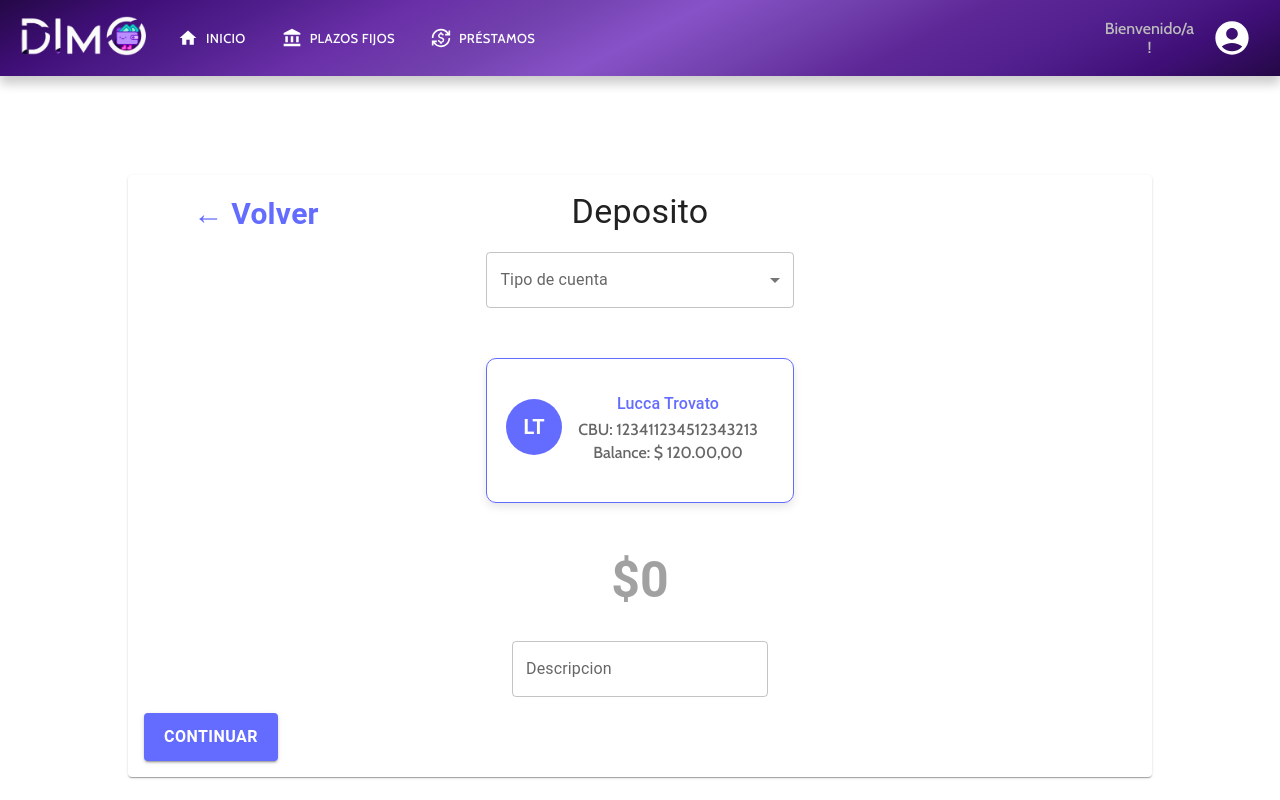
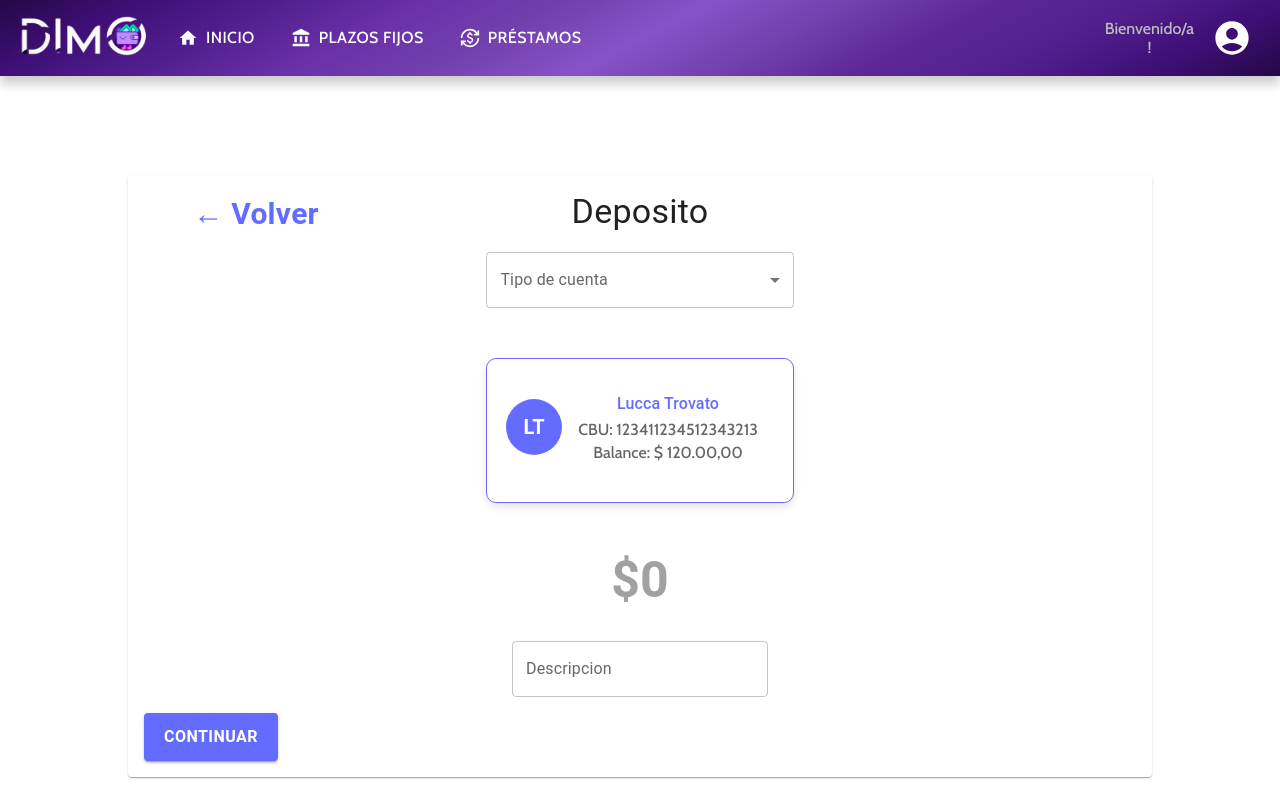
Before and after one commit to alkemyTech/BBVA-FS-W5-Front-S1, a React (Vite) app: page /depositmoney in a window 1280 px wide. Shown: the top 800 px of the page. Built offline with nearby package versions, Linux system fonts and the light colour scheme.

Commit message:
Realizamos mods

```diff
--- a/src/components/Home/Home.jsx
+++ b/src/components/Home/Home.jsx
@@ -73,7 +73,7 @@ export default function Home() {
         <Grid container flexDirection="column" sx={{p:3}} spacing={4}>
             <Grid item size={12}>
                 <Grid container justifyContent="center">
-                    <Typography variant="h4" color="initial" sx={{fontWeight:"bold", color:"#6655D9"}}>Mis cuentas</Typography>
+                    <Typography variant="h4" color="initial" sx={{fontWeight:"bold", color:"#6655D9"}}>MIS CUENTAS</Typography>
                 </Grid>
             </Grid>
             <Grid item size={12}>
@@ -211,7 +211,7 @@ export default function Home() {
                                             <MuiLink component={Link} to="/#" sx={{ textDecoration: "none", width: "100%", color: "black" }}>
                                                 <CardContent sx={{ width: "100%", '&:hover': { backgroundColor: '#f0f0f0' } }}>
                                                    <Box sx={{display:"flex", flexDirection:"row", alignItems:"center", gap:"240px"}}>
-                                                        <Box sx={{display:"flex", flexDirection:"row", gap:"10px", alignItems:"center"}}>
+                                                        <Box sx={{display:"flex", flexDirection:"row", gap:"10px"}}>
                                                             <Box>
                                                                 {transaction.type === "payment" ?
 
@@ -222,9 +222,12 @@ export default function Home() {
                                                                             borderRadius:"15px", padding:"5px"}}/>
                                                                 }
                                                             </Box>
-                                                            <Box sx={{display:"flex", flexDirection:"column"}}>
+                                                            <Box sx={{display:"flex", flexDirection:"column", gap:"2px"}}>
                                                                 <Typography variant='p'>
                                                                     {(transaction.type).toUpperCase()}
+                                                                </Typography>
+                                                                <Typography variant='p' color='#A599F2'>
+                                                                    {transaction.description}
                                                                 </Typography>
                                                                 <Typography variant='p'>
                                                                 {transaction.transactionDate}
--- a/src/components/UI/Header.jsx
+++ b/src/components/UI/Header.jsx
@@ -34,6 +34,9 @@ export default function Header() {
     localStorage.clear();
     dispatch(logout());
   };
+  const handleHome = () =>{
+    navigate("/home")
+  };
   const userAuthenticated = useSelector((state) => state.userAuthenticated);
 
   return (
@@ -62,10 +65,11 @@ export default function Header() {
             <Button
               sx={{
                 color: "#ffffff",
-                fontSize: "13px",
+                fontSize: "16px",
                 alignItems: "center",
               }}
               startIcon={<HomeIcon />}
+              onClick={handleHome}
             >
               <Typography variant="p" color="#ffffff">
                 Inicio
@@ -76,7 +80,7 @@ export default function Header() {
             <Button
               sx={{
                 color: "#ffffff",
-                fontSize: "13px",
+                fontSize: "16px",
                 alignItems: "center",
               }}
               startIcon={<AccountBalanceIcon />}
@@ -90,7 +94,7 @@ export default function Header() {
             <Button
               sx={{
                 color: "#ffffff",
-                fontSize: "13px",
+                fontSize: "16px",
               }}
               startIcon={<CurrencyExchangeIcon />}
             >
```
